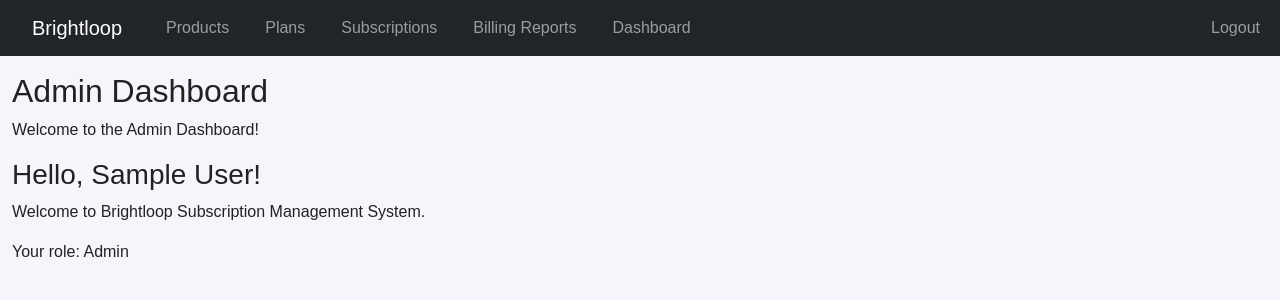
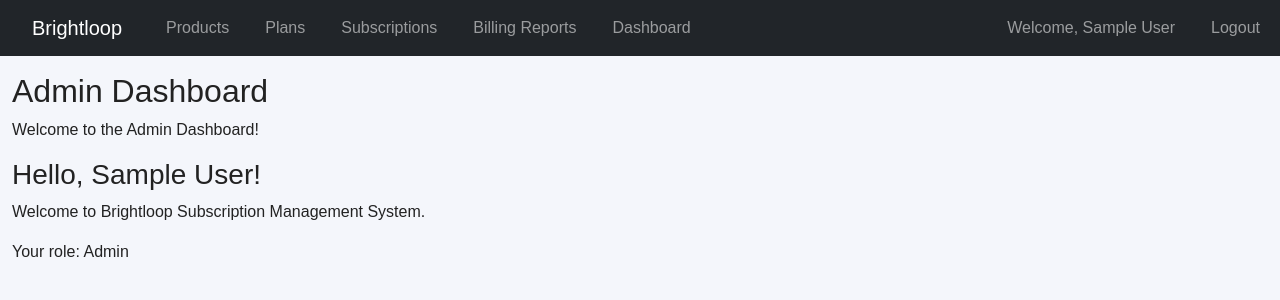
Before and after one commit to purvas2006-oss/odoo-hackathon-2026, a Flask app: page /dashboard/admin in a window 1280 px wide. Shown: the top 300 px of the page. Run offline with Flask 3, Linux system fonts and the light colour scheme; the visitor is signed in with stand-in values (Sample User, id 1).

Commit message:
Fix navigation visibility based on login

```diff
--- a/templates/base.html
+++ b/templates/base.html
@@ -34,18 +34,25 @@
 
             <div class="collapse navbar-collapse" id="navbarContent">
 
+                {% if session.get('user_id') %}
+
                     <div class="navbar-nav me-auto">
 
                         <a class="nav-link"
                            href="{{ url_for('products.products') }}">
                             Products
                         </a>
-<a class="nav-link" href="{{ url_for('plans.plans') }}">
+
+                        <a class="nav-link"
+                           href="{{ url_for('plans.plans') }}">
                             Plans
-    <a class="nav-link" href="{{ url_for('subscriptions.subscriptions') }}">
+                        </a>
+
+                        <a class="nav-link"
+                           href="{{ url_for('subscriptions.subscriptions') }}">
                             Subscriptions
                         </a>
-</a>
+
                         <a class="nav-link"
                            href="{{ url_for('billing.billing_reports') }}">
                             Billing Reports
@@ -59,15 +66,21 @@
                     </div>
 
                     <div class="navbar-nav">
-
-                    {% if session.get('user_id') %}
+                        <span class="nav-link">
+                            Welcome, {{ session.get('user_name') }}
+                        </span>
 
                         <a class="nav-link"
                            href="{{ url_for('auth.logout') }}">
                             Logout
                         </a>
+                    </div>
 
                 {% else %}
+
+                    <div class="navbar-nav me-auto"></div>
+
+                    <div class="navbar-nav">
 
                         <a class="nav-link"
                            href="{{ url_for('auth.login') }}">
@@ -79,9 +92,9 @@
                             Register
                         </a>
 
+                    </div>
+
                 {% endif %}
-
-                </div>
 
             </div>
         </div>
```
Lines whose indentation alone changed are shown as unchanged.
